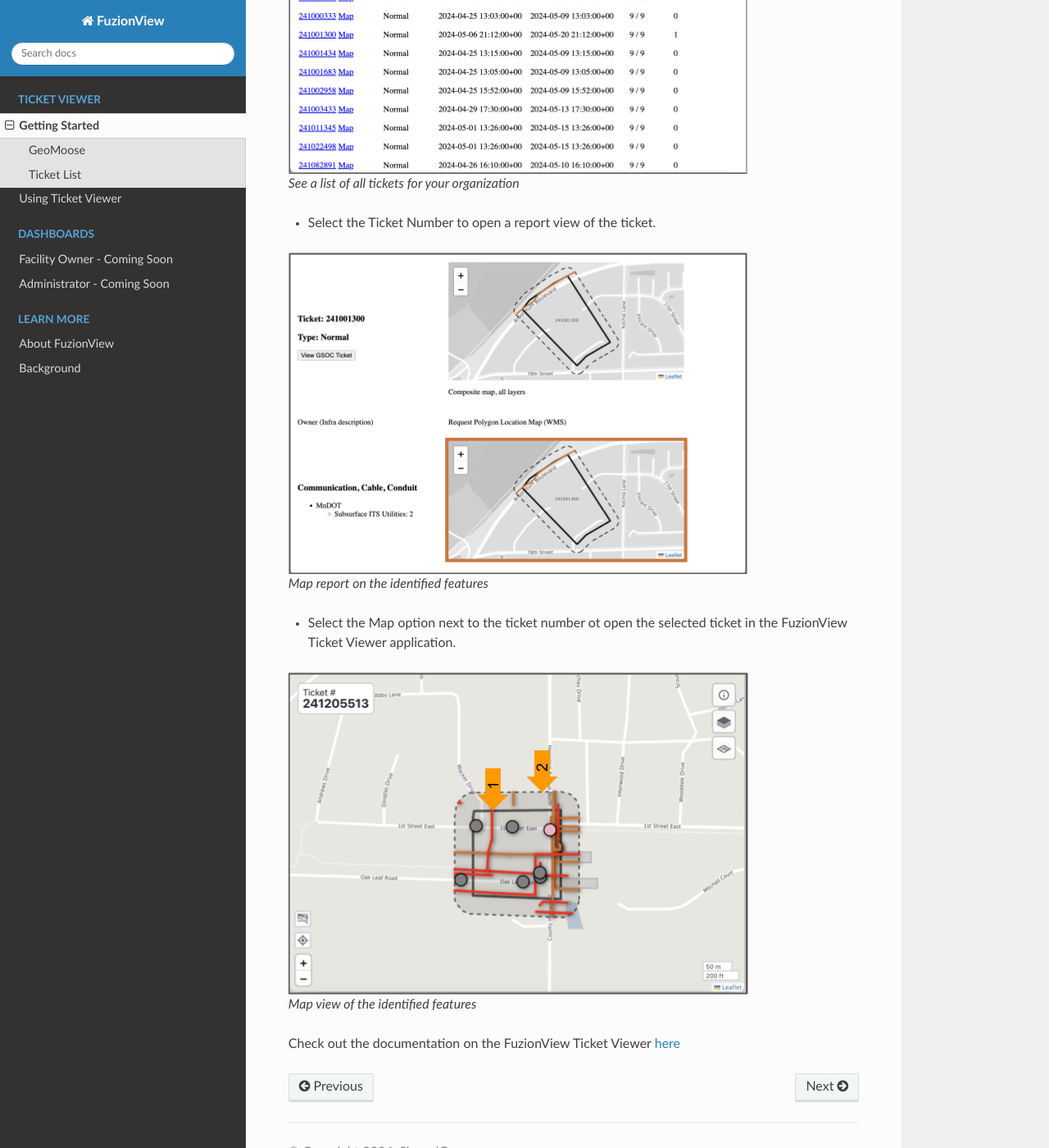
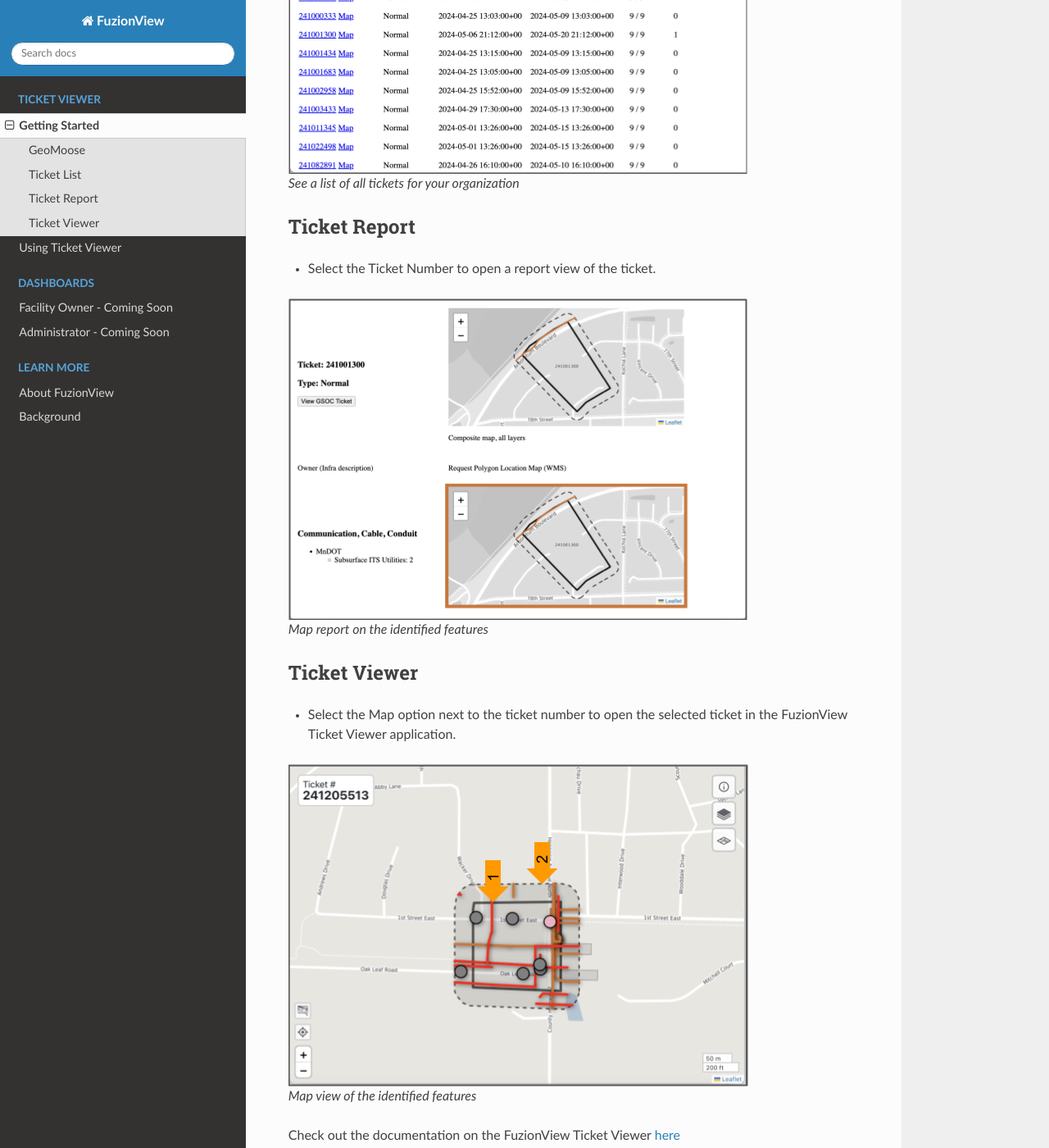
Before and after one commit to FuzionView/FV-Docs, a Sphinx documentation site: the page built from source/openfv.rst, in a window 1280 px wide and 1400 px high, scrolled down 3731 px. Shown: the whole window at 82% size. Built offline with Sphinx 7.4.7 and the Read the Docs theme 2.0.0, drawn with Linux system fonts in a browser that asks for light colours.

Commit message:
added headings

```diff
--- a/source/openfv.rst
+++ b/source/openfv.rst
@@ -93,6 +93,9 @@
 
    *See a list of all tickets for your organization*
 
+Ticket Report
+---------------
+
 * Select the Ticket Number to open a report view of the ticket.
 
 .. figure:: /_static/TicketReport1.png
@@ -101,7 +104,10 @@
 
    *Map report on the identified features*
 
-* Select the Map option next to the ticket number ot open the selected ticket in the FuzionView Ticket Viewer application.
+Ticket Viewer
+---------------
+
+* Select the Map option next to the ticket number to open the selected ticket in the FuzionView Ticket Viewer application.
 
 .. figure:: /_static/TicketViewer1.png
    :alt: The FuzionView Ticket Report
```
